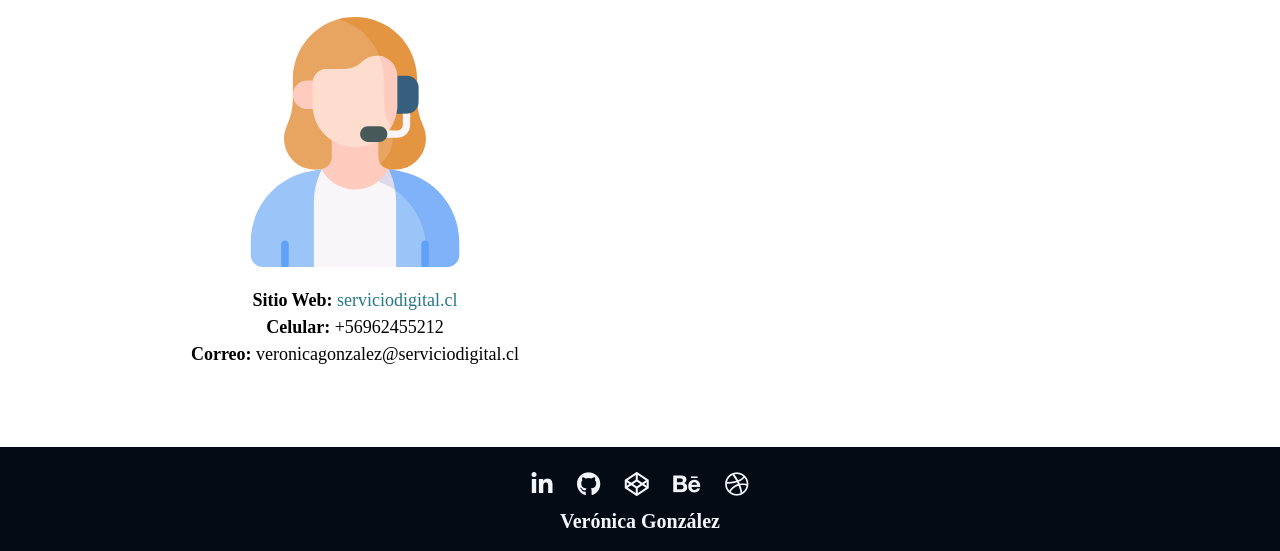
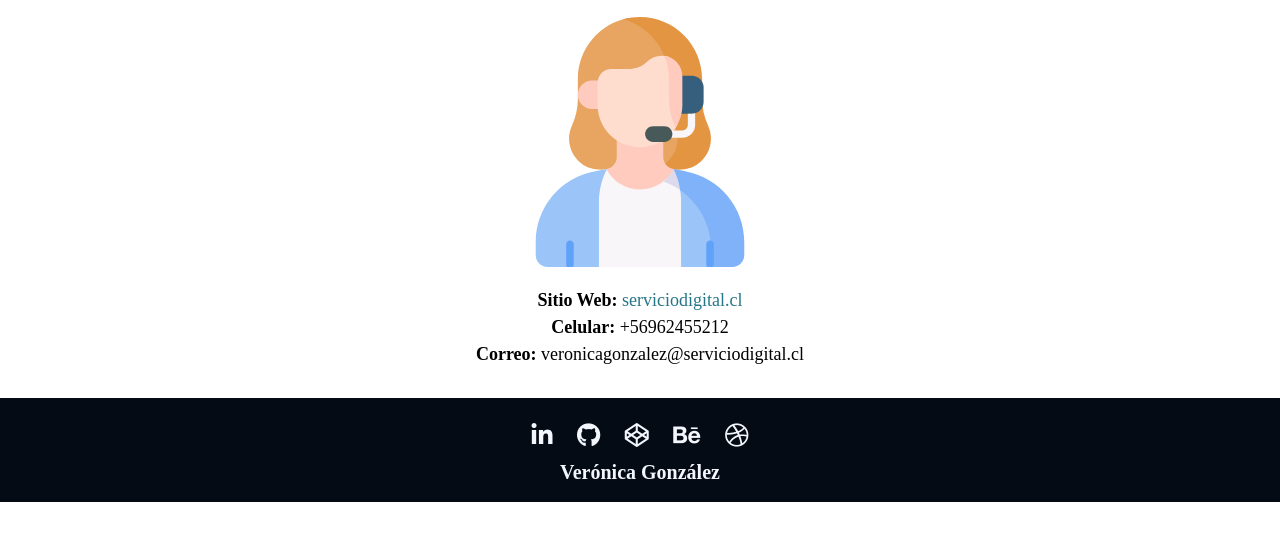
Before and after one commit to CrisGonzalez7/curriculum, a plain HTML site: page index.html in a window 1280 px wide. Shown: the part 4431-4982 px from the top of the page. After the commit the page ends 4933 px from the top, so only its background shows below. Drawn offline with nearby package versions, Linux system fonts and the light colour scheme; a script that the page names is missing; a web font is replaced by a local one.

Commit message:
Modificacion seccion de contacto

```diff
--- a/index.html
+++ b/index.html
@@ -263,7 +263,7 @@
                 <h2>Contacto</h2>
             </div>
             <div class="row">
-                <div class="col-lg-6 text-center">
+                <div class="col-lg-12 text-center">
                     <img class="contacto-img" src="assets/img/contacto.svg" alt="contacto">
                     <ul class="lista-contacto">
                         <li><b>Sitio Web:</b> <a href="https://serviciodigital.cl/">serviciodigital.cl</a></li>
@@ -272,10 +272,10 @@
                     </ul>
                 </div>
                 <!--Formulario-->
-                <div class="col-lg-6 mt-3 mt-lg-0">
+                <!--  <div class="col-lg-6 mt-3 mt-lg-0">
                     <div data-tf-widget="ldbjm6Te" style="width:100%;height:400px;color:#FFFFFF;"></div>
                     <script src="//embed.typeform.com/next/embed.js"></script>
-                </div>
+                </div>-->
             </div>
         </div>
     </section>
```
